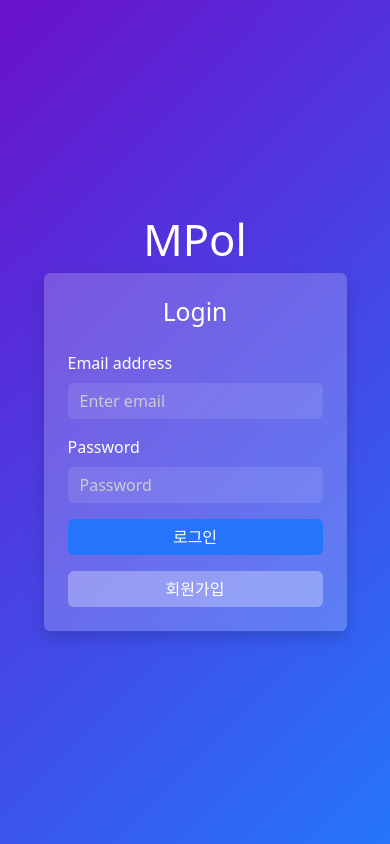
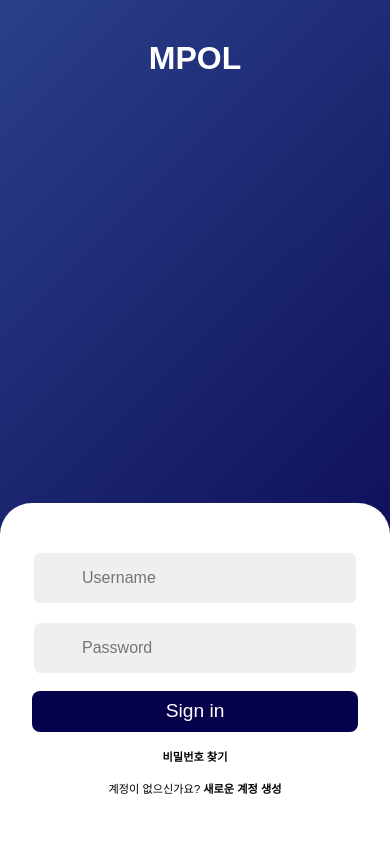
Before and after one commit to watashijxxnsuka/MPol.test, a plain HTML site: page login.html in a window 390 px wide. Drawn offline with nearby package versions, Linux system fonts and the light colour scheme.

Commit message:
mod loginPage

```diff
--- /dev/null
+++ b/css/register.css
@@ -0,0 +1,345 @@
+:root {
+  --primary-color: #06014B;
+  --secondary-color: #4267B2;
+  --black: #000000;
+  --white: #ffffff;
+  --gray: #efefef;
+  --gray-2: #757575;
+
+  --facebook-color: #4267B2;
+  --google-color: #DB4437;
+  --twitter-color: #1DA1F2;
+  --insta-color: #E1306C;
+}
+
+@import url('https://fonts.googleapis.com/css2?family=Poppins:wght@200;300;400;500;600&display=swap');
+
+* {
+  font-family: 'Poppins', sans-serif;
+  margin: 0;
+  padding: 0;
+  box-sizing: border-box;
+}
+
+html,
+body {
+  height: 100vh;
+  overflow: hidden;
+}
+
+.container {
+  position: relative;
+  min-height: 100vh;
+  overflow: hidden;
+}
+
+.row {
+  display: flex;
+  flex-wrap: wrap;
+  height: 100vh;
+}
+
+.col {
+  width: 50%;
+}
+
+.align-items-center {
+  display: flex;
+  align-items: center;
+  justify-content: center;
+  text-align: center;
+}
+
+.form-wrapper {
+  width: 100%;
+  max-width: 28rem;
+}
+
+.form {
+  padding: 1rem;
+  background-color: var(--white);
+  border-radius: 1.5rem;
+  width: 100%;
+  box-shadow: rgba(0, 0, 0, 0.35) 0px 5px 15px;
+  transform: scale(0);
+  transition: .5s ease-in-out;
+  transition-delay: 1s;
+}
+
+.input-group {
+  position: relative;
+  width: 100%;
+  margin: 1rem 0;
+}
+
+.input-group i {
+  position: absolute;
+  top: 50%;
+  left: 1rem;
+  transform: translateY(-50%);
+  font-size: 1.4rem;
+  color: var(--gray-2);
+}
+
+.input-group input {
+  width: 100%;
+  padding: 1rem 3rem;
+  font-size: 1rem;
+  background-color: var(--gray);
+  border-radius: .5rem;
+  border: 0.125rem solid var(--white);
+  outline: none;
+}
+
+.input-group input:focus {
+  border: 0.125rem solid var(--primary-color);
+}
+
+.form button {
+  cursor: pointer;
+  width: 100%;
+  padding: .6rem 0;
+  border-radius: .5rem;
+  border: none;
+  background-color: var(--primary-color);
+  color: var(--white);
+  font-size: 1.2rem;
+  outline: none;
+}
+
+.form p {
+  margin: 1rem 0;
+  font-size: .7rem;
+}
+
+.flex-col {
+  flex-direction: column;
+}
+
+.social-list {
+  margin: 2rem 0;
+  padding: 1rem;
+  border-radius: 1.5rem;
+  width: 100%;
+  box-shadow: rgba(0, 0, 0, 0.35) 0px 5px 15px;
+  transform: scale(0);
+  transition: .5s ease-in-out;
+  transition-delay: 1.2s;
+}
+
+.social-list>div {
+  color: var(--white);
+  margin: 0 .5rem;
+  padding: .7rem;
+  cursor: pointer;
+  border-radius: .5rem;
+  cursor: pointer;
+  transform: scale(0);
+  transition: .5s ease-in-out;
+}
+
+.social-list>div:nth-child(1) {
+  transition-delay: 1.4s;
+}
+
+.social-list>div:nth-child(2) {
+  transition-delay: 1.6s;
+}
+
+.social-list>div:nth-child(3) {
+  transition-delay: 1.8s;
+}
+
+.social-list>div:nth-child(4) {
+  transition-delay: 2s;
+}
+
+.social-list>div>i {
+  font-size: 1.5rem;
+  transition: .4s ease-in-out;
+}
+
+.social-list>div:hover i {
+  transform: scale(1.5);
+}
+
+.facebook-bg {
+  background-color: var(--facebook-color);
+}
+
+.google-bg {
+  background-color: var(--google-color);
+}
+
+.twitter-bg {
+  background-color: var(--twitter-color);
+}
+
+.insta-bg {
+  background-color: var(--insta-color);
+}
+
+.pointer {
+  cursor: pointer;
+}
+
+.container.sign-in .form.sign-in,
+.container.sign-in .social-list.sign-in,
+.container.sign-in .social-list.sign-in>div,
+.container.sign-up .form.sign-up,
+.container.sign-up .social-list.sign-up,
+.container.sign-up .social-list.sign-up>div {
+  transform: scale(1);
+}
+
+.content-row {
+  position: absolute;
+  top: 0;
+  left: 0;
+  pointer-events: none;
+  z-index: 6;
+  width: 100%;
+}
+
+.text {
+  margin: 4rem;
+  color: var(--white);
+}
+
+.text h2 {
+  font-size: 3.5rem;
+  font-weight: 800;
+  margin: 2rem 0;
+  transition: 1s ease-in-out;
+}
+
+.text p {
+  font-weight: 600;
+  transition: 1s ease-in-out;
+  transition-delay: .2s;
+}
+
+.img img {
+  width: 30vw;
+  transition: 1s ease-in-out;
+  transition-delay: .4s;
+}
+
+.text.sign-in h2,
+.text.sign-in p,
+.img.sign-in img {
+  transform: translateX(-250%);
+}
+
+.text.sign-up h2,
+.text.sign-up p,
+.img.sign-up img {
+  transform: translateX(250%);
+}
+
+.container.sign-in .text.sign-in h2,
+.container.sign-in .text.sign-in p,
+.container.sign-in .img.sign-in img,
+.container.sign-up .text.sign-up h2,
+.container.sign-up .text.sign-up p,
+.container.sign-up .img.sign-up img {
+  transform: translateX(0);
+}
+
+/* BACKGROUND */
+
+.container::before {
+  content: "";
+  position: absolute;
+  top: 0;
+  right: 0;
+  height: 100vh;
+  width: 300vw;
+  transform: translate(35%, 0);
+  background-image: linear-gradient(-45deg, var(--primary-color) 0%, var(--secondary-color) 100%);
+  transition: 1s ease-in-out;
+  z-index: 6;
+  box-shadow: rgba(0, 0, 0, 0.35) 0px 5px 15px;
+  border-bottom-right-radius: max(50vw, 50vh);
+  border-top-left-radius: max(50vw, 50vh);
+}
+
+.container.sign-in::before {
+  transform: translate(0, 0);
+  right: 50%;
+}
+
+.container.sign-up::before {
+  transform: translate(100%, 0);
+  right: 50%;
+}
+
+/* RESPONSIVE */
+
+@media only screen and (max-width: 425px) {
+
+  .container::before,
+  .container.sign-in::before,
+  .container.sign-up::before {
+      height: 100vh;
+      border-bottom-right-radius: 0;
+      border-top-left-radius: 0;
+      z-index: 0;
+      transform: none;
+      right: 0;
+  }
+
+  /* .container.sign-in .col.sign-up {
+      transform: translateY(100%);
+  } */
+
+  .container.sign-in .col.sign-in,
+  .container.sign-up .col.sign-up {
+      transform: translateY(0);
+  }
+
+  .content-row {
+      align-items: flex-start !important;
+  }
+
+  .content-row .col {
+      transform: translateY(0);
+      background-color: unset;
+  }
+
+  .col {
+      width: 100%;
+      position: absolute;
+      padding: 2rem;
+      background-color: var(--white);
+      border-top-left-radius: 2rem;
+      border-top-right-radius: 2rem;
+      transform: translateY(100%);
+      transition: 1s ease-in-out;
+  }
+
+  .row {
+      align-items: flex-end;
+      justify-content: flex-end;
+  }
+
+  .form,
+  .social-list {
+      box-shadow: none;
+      margin: 0;
+      padding: 0;
+  }
+
+  .text {
+      margin: 0;
+  }
+
+  .text p {
+      display: none;
+  }
+
+  .text h2 {
+      margin: .5rem;
+      font-size: 2rem;
+  }
+}
--- /dev/null
+++ b/css/styles.css
@@ -0,0 +1,25 @@
+body {
+    background-color: #f8f9fa;
+    font-family: 'Arial', sans-serif;
+}
+
+.card {
+    border-radius: 10px;
+}
+
+.btn-primary {
+    background-color: #007bff;
+    border: none;
+}
+
+.btn-primary:hover {
+    background-color: #0056b3;
+}
+
+.form-control {
+    border-radius: 5px;
+}
+
+.form-group label {
+    font-weight: bold;
+}
--- a/login.html
+++ b/login.html
@@ -3,89 +3,135 @@
 <head>
     <meta charset="UTF-8">
     <meta name="viewport" content="width=device-width, initial-scale=1.0">
-    <title>MPol - 로그인</title>
-    <link href="https://cdn.jsdelivr.net/npm/bootstrap@5.3.3/dist/css/bootstrap.min.css" rel="stylesheet">
-    <link rel="shortcut icon" href="images/star-favicon.png" type="">
-    <style>
-        body {
-            background: linear-gradient(135deg, #6a11cb, #2575fc);
-            color: white;
-            display: flex;
-            justify-content: center;
-            align-items: center;
-            min-height: 100vh;
-        }
-
-        .login-box {
-            background: rgba(255, 255, 255, 0.2);
-            padding: 2rem;
-            border-radius: 10px;
-            box-shadow: 0 0 15px rgba(0, 0, 0, 0.2);
-        }
-
-        .form-control {
-            background: rgba(255, 255, 255, 0.1);
-            border: none;
-            color: white;
-        }
-
-        .form-control::placeholder {
-            color: #ccc;
-        }
-
-        .btn-primary {
-            background: #2575fc;
-            border: none;
-        }
-
-        .btn-secondary {
-            background: rgba(255, 255, 255, 0.3);
-            border: none;
-            color: white;
-        }
-    </style>
+    <title>Login</title>
+    <link rel="stylesheet" href="css/register.css">
 </head>
 <body>
-    <div class="container d-flex flex-column justify-content-center align-items-center min-vh-100">
-        <div class="logo">
-            <h1 class="display-1 text-center">MPol</h1>
+    <div id="container" class="container">
+        <!-- FORM SECTION -->
+        <div class="row">
+            <!-- SIGN UP -->
+            <div class="col align-items-center flex-col sign-up">
+                <div class="form-wrapper align-items-center">
+                    <div class="form sign-up">
+                        <form id="sign-up-form">
+                            <div class="input-group">
+                                <i class='bx bxs-user'></i>
+                                <input type="text" placeholder="Username" required>
+                            </div>
+                            <div class="input-group">
+                                <i class='bx bx-mail-send'></i>
+                                <input type="email" placeholder="Email" required>
+                            </div>
+                            <div class="input-group">
+                                <i class='bx bxs-lock-alt'></i>
+                                <input type="password" placeholder="Password" required>
+                            </div>
+                            <div class="input-group">
+                                <i class='bx bxs-lock-alt'></i>
+                                <input type="password" placeholder="Confirm password" required>
+                            </div>
+                            <button type="submit">
+                                Sign up
+                            </button>
+                        </form>
+                        <p>
+                            <span>
+                                Already have an account?
+                            </span>
+                            <b onclick="toggle()" class="pointer">
+                                Sign in here
+                            </b>
+                        </p>
+                    </div>
+                </div>
+            </div>
+            <!-- END SIGN UP -->
+
+            <!-- SIGN IN -->
+            <div class="col align-items-center flex-col sign-in">
+                <div class="form-wrapper align-items-center">
+                    <div class="form sign-in">
+                        <form id="sign-in-form" action="index.html" method="get">
+                            <div class="input-group">
+                                <i class='bx bxs-user'></i>
+                                <input type="text" placeholder="Username" required>
+                            </div>
+                            <div class="input-group">
+                                <i class='bx bxs-lock-alt'></i>
+                                <input type="password" placeholder="Password" required>
+                            </div>
+                            <button type="submit">
+                                Sign in
+                            </button>
+                        </form>
+                        <p>
+                            <b>
+                                비밀번호 찾기
+                            </b>
+                        </p>
+                        <p>
+                            <span>
+                                계정이 없으신가요?
+                            </span>
+                            <b onclick="toggle()" class="pointer">
+                                새로운 계정 생성
+                            </b>
+                        </p>
+                    </div>
+                </div>
+                <div class="form-wrapper">
+
+                </div>
+            </div>
+            <!-- END SIGN IN -->
         </div>
-        <div class="login-box p-4 rounded shadow">
-            <h2 class="text-center mb-4">Login</h2>
-            <form id="loginForm">
-                <div class="form-group mb-3">
-                    <label for="email" class="form-label">Email address</label>
-                    <input type="email" class="form-control" id="email" placeholder="Enter email">
+        <!-- END FORM SECTION -->
+        <!-- CONTENT SECTION -->
+        <div class="row content-row">
+            <!-- SIGN IN CONTENT -->
+            <div class="col align-items-center flex-col">
+                <div class="text sign-in">
+                    <h2>
+                        MPOL
+                    </h2>
                 </div>
-                <div class="form-group mb-3">
-                    <label for="password" class="form-label">Password</label>
-                    <input type="password" class="form-control" id="password" placeholder="Password">
+                <div class="img sign-in">
+
                 </div>
-                <button type="submit" class="btn btn-primary w-100 mb-3">로그인</button>
-            </form>
-            <button onclick="window.location.href='register.html'" class="btn btn-secondary w-100">회원가입</button>
+            </div>
+            <!-- END SIGN IN CONTENT -->
+            <!-- SIGN UP CONTENT -->
+            <div class="col align-items-center flex-col">
+                <div class="img sign-up">
+
+                </div>
+                <div class="text sign-up">
+                    <h2>
+                        Join with us
+                    </h2>
+                </div>
+            </div>
+            <!-- END SIGN UP CONTENT -->
         </div>
+        <!-- END CONTENT SECTION -->
     </div>
+    <script>
+        let container = document.getElementById('container');
 
-    <script src="https://cdn.jsdelivr.net/npm/bootstrap@5.3.3/dist/js/bootstrap.bundle.min.js"></script>
-    <script>
-        document.getElementById('loginForm').addEventListener('submit', function(event) {
+        const toggle = () => {
+            container.classList.toggle('sign-in');
+            container.classList.toggle('sign-up');
+        };
+
+        setTimeout(() => {
+            container.classList.add('sign-in');
+        }, 200);
+
+        document.getElementById('sign-up-form').addEventListener('submit', function(event) {
             event.preventDefault();
-            const email = document.getElementById('email').value;
-            const password = document.getElementById('password').value;
-
-            const storedEmail = localStorage.getItem('userEmail');
-            const storedPassword = localStorage.getItem('userPassword');
-
-            if (email === storedEmail && password === storedPassword) {
-                // 로그인 성공 시 로그인 정보를 로컬 스토리지에 저장
-                localStorage.setItem('isLoggedIn', true);
-
-                // 메인 페이지로 리다이렉트
-                window.location.href = 'index.html';
-            } else {
-                alert('Invalid email or password. Please try again.');
-            }
+            // 회원가입 성공 시 로그인 페이지로 이동
+            toggle();
         });
     </script>
 </body>
```
Also changed, not shown: register.html (+24 -131 lines).
